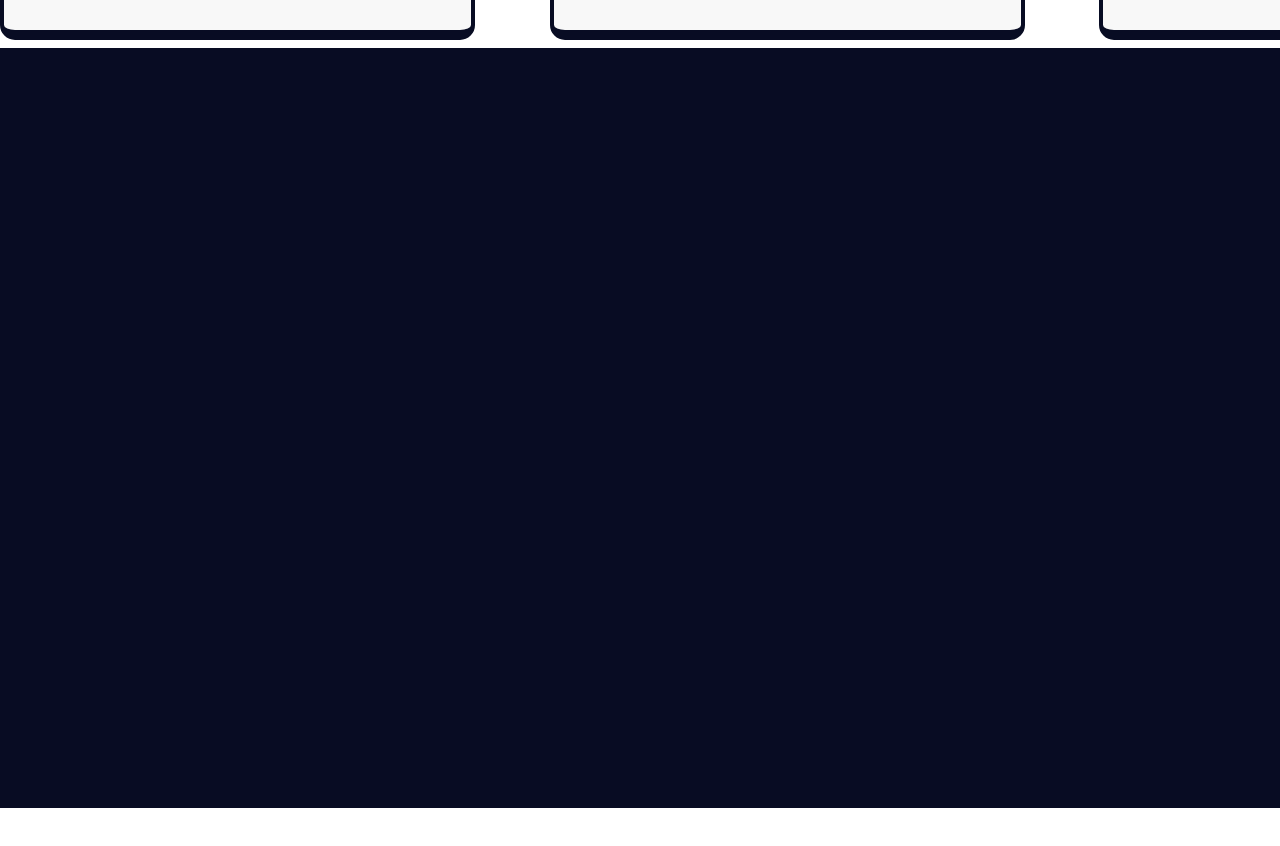
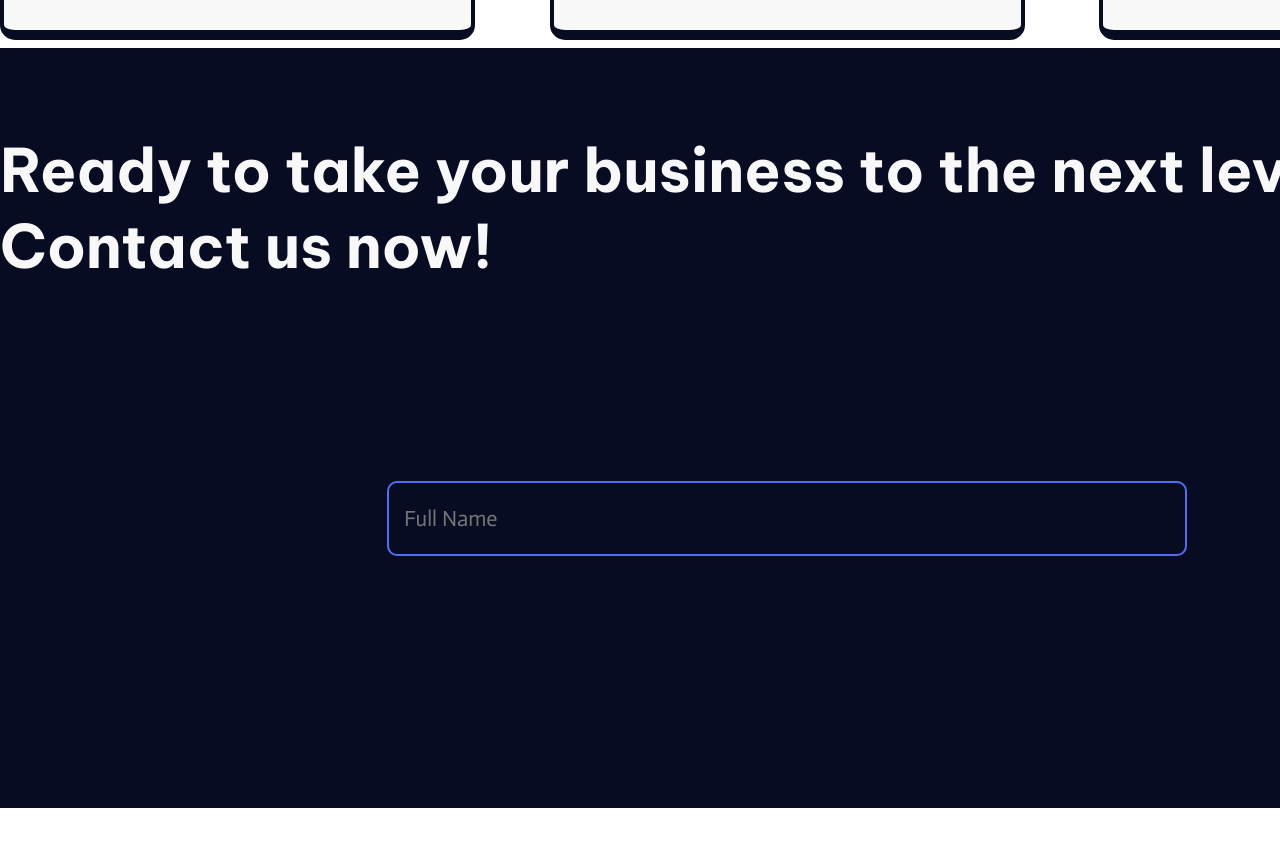
Before and after one commit to rafajdev/Inovax, a React (Vite) app: page / in a window 1280 px wide. Shown: the part 3040-3886 px from the top of the page. Built offline with nearby package versions, Linux system fonts and the light colour scheme.

Commit message:
Updated contact section and styles. Added divs, title and first input

```diff
--- a/src/sections/contact/index.tsx
+++ b/src/sections/contact/index.tsx
@@ -1,9 +1,23 @@
+import Input from "../../components/input";
 import styles from "./styles.module.css";
 
 export default function Contact() {
     return (
         <section className={styles.section} id='contact'>
             <div className={styles.section_content}>
+                <div>
+                    <h1 className={styles.section_content_title}>Ready to take your business to the next level?
+                    Contact us now!</h1>
+                </div>
+                <section>
+                    <Input type='text' placeholder='Full Name' height='75px'/>
+                </section>
+                <section>
+                    <div>
+
+                    </div>
+                </section>
+
 
             </div>
         </section>
--- a/src/sections/contact/styles.module.css
+++ b/src/sections/contact/styles.module.css
@@ -16,3 +16,11 @@
     align-items: center;
     justify-content: space-around;
 }
+
+.section_content_title {
+    color: var(--white-color);
+    font-size: 60px;
+    font-family: "Be Vietnam Pro", sans-serif;
+    font-weight: bolder;
+    margin-bottom: 30px;
+}
```
